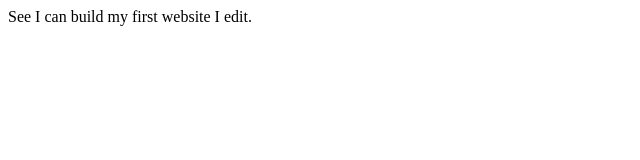
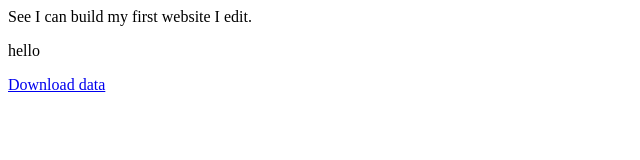
Before and after one commit to hupilidemo/hupilidemo.github.io-backup2, a plain HTML site: page index.html in a window 1280 px wide. Shown: the whole page, without its empty margins (0-640 px from the left). Drawn offline with Linux system fonts and the light colour scheme.

Commit message:
Update index.html

```diff
--- a/index.html
+++ b/index.html
@@ -1,3 +1,11 @@
 See I can build my first website
 
 I edit.
+
+
+<p>
+  hello
+</p>
+<p>
+  <a href="data.csv.csv"> Download data </a>
+</p>
```
